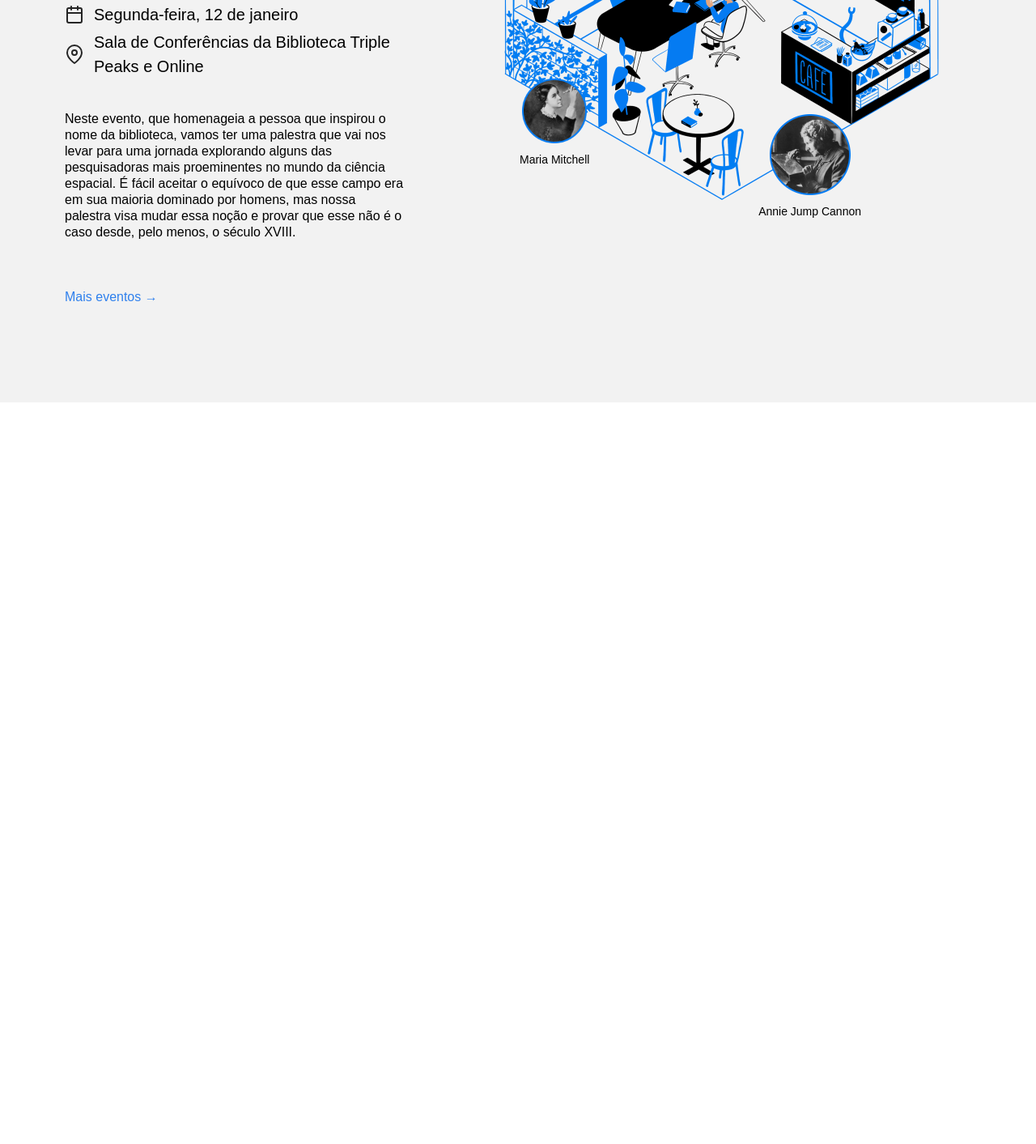
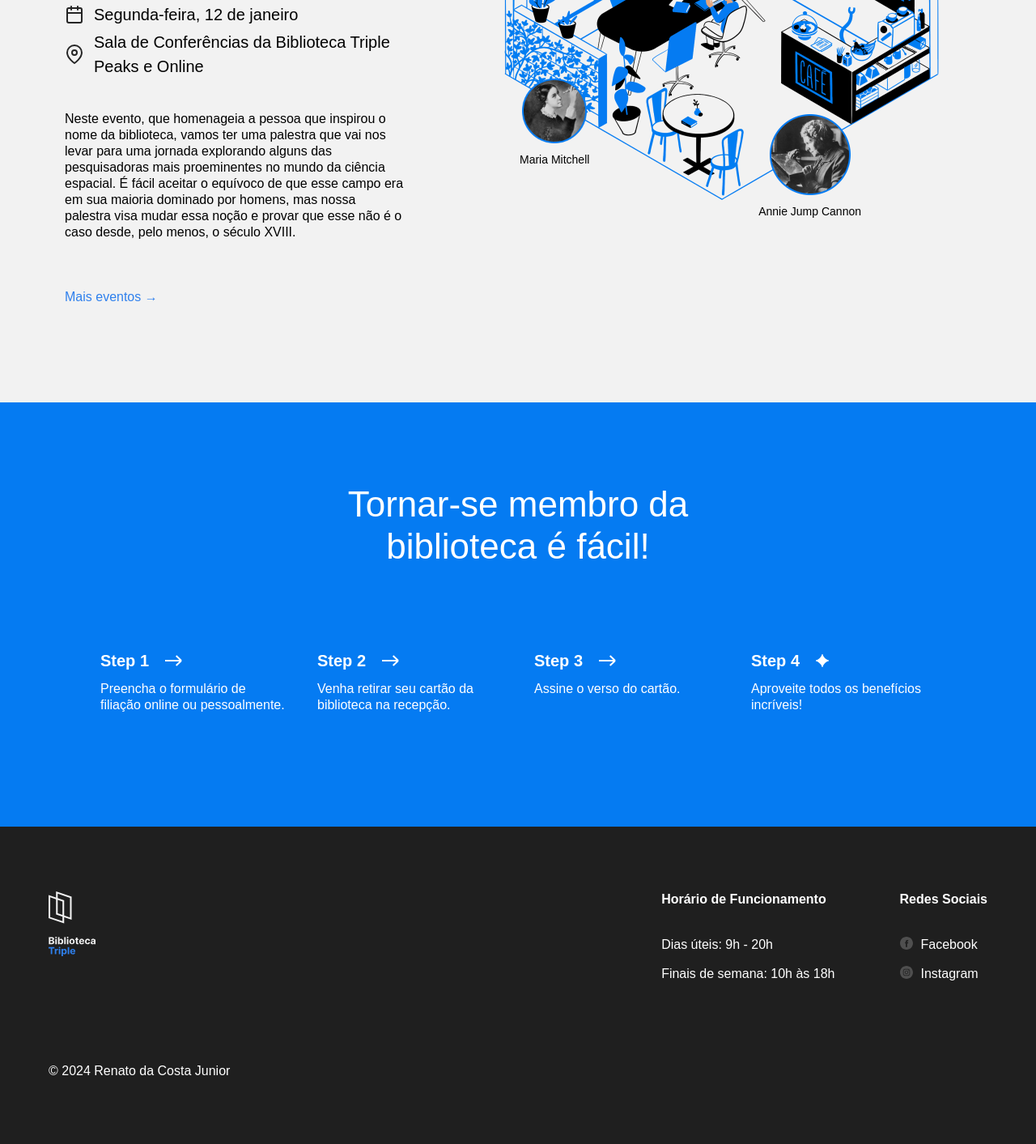
Before and after one commit to RenatoJr08/web_project_library, a plain HTML site: page index.html in a window 1280 px wide. Shown: the part 2493-3906 px from the top of the page at 81% size. Before the commit the page ends 2990 px from the top, so only its background shows below. Drawn offline with Linux system fonts and the light colour scheme.

Commit message:
introdução seção rodapé

```diff
--- a/index.html
+++ b/index.html
@@ -26,10 +26,10 @@
               <a class="nav__link" href="#events">Eventos</a>
             </li>
             <li>
-              <a class="nav__link">Seja um membro</a>
+              <a class="nav__link" href="#membership">Seja um membro</a>
             </li>
             <li>
-              <a class="nav__link">Contatos</a>
+              <a class="nav__link" href="#footer">Contatos</a>
             </li>
           </ul>
         </nav>
@@ -216,7 +216,110 @@
           </div>
           <!-- Comece a criar a composição aqui -->
         </section>
+        <section class="membership" id="membership">
+          <h2 class="membership__title">
+            Tornar-se membro da biblioteca é fácil!
+          </h2>
+          <ul class="membership__steps">
+            <li class="step">
+              <h3 class="step__title">
+                Step 1
+                <img
+                  src="./images/icon_step_forward.svg"
+                  alt="icon forward"
+                  class="step__icon"
+                />
+              </h3>
+              <p class="step__description">
+                Preencha o formulário de filiação online ou pessoalmente.
+              </p>
+            </li>
+            <li class="step">
+              <h3 class="step__title">
+                Step 2
+                <img
+                  src="./images/icon_step_forward.svg"
+                  alt="icon forward"
+                  class="step__icon"
+                />
+              </h3>
+              <p class="step__description">
+                Venha retirar seu cartão da biblioteca na recepção.
+              </p>
+            </li>
+            <li class="step">
+              <h3 class="step__title">
+                Step 3
+                <img
+                  src="./images/icon_step_forward.svg"
+                  alt="icon forward"
+                  class="step__icon"
+                />
+              </h3>
+              <p class="step__description">Assine o verso do cartão.</p>
+            </li>
+            <li class="step">
+              <h3 class="step__title">
+                Step 4
+                <img
+                  src="./images/icon_step_finish.svg"
+                  alt="icon finish"
+                  class="step__icon"
+                />
+              </h3>
+              <p class="step__description">
+                Aproveite todos os benefícios incríveis!
+              </p>
+            </li>
+          </ul>
+        </section>
       </main>
+      <footer class="footer" id="footer">
+        <section class="footer__columns">
+          <div class="footer__column">
+            <img
+              src="./images/logo_white.svg"
+              alt="Logotipo da Biblioteca Triple Peaks"
+              class="footer__logo"
+            />
+          </div>
+          <div class="footer__column footer__column_content_hours">
+            <h4 class="footer__column-heading">Horário de Funcionamento</h4>
+            <ul class="footer__list">
+              <li class="footer__list-item">
+                <p class="footer__paragraph">Dias úteis: 9h - 20h</p>
+              </li>
+              <li class="footer__list-item">
+                <p class="footer__paragraph">Finais de semana: 10h às 18h</p>
+              </li>
+            </ul>
+          </div>
+          <div class="footer__column footer__column_content_social">
+            <h4 class="footer__column-heading">Redes Sociais</h4>
+            <ul class="footer__list">
+              <li class="footer__list-item">
+                <a href="#" class="footer__column-link">
+                  <img
+                    src="./images/facebook_white.svg"
+                    alt="Logotipo do Facebook"
+                    class="footer__social-icon"
+                  />Facebook</a
+                >
+              </li>
+              <li class="footer__list-item">
+                <a href="#" class="footer__column-link">
+                  <img
+                    src="./images/instagram_white.svg"
+                    alt="Logotipo do Instagram"
+                    class="footer__social-icon"
+                  />Instagram</a
+                >
+              </li>
+            </ul>
+          </div>
+        </section>
+        <div class="footer__copyright">© 2024 Renato da Costa Junior</div>
+      </footer>
     </div>
   </body>
 </html>
--- a/styles/style.css
+++ b/styles/style.css
@@ -297,3 +297,109 @@
   font-size: 14px;
   margin: 0;
 }
+
+.membership {
+  padding: 100px 0 140px;
+  background-color: #057bf2;
+  color: #ffffff;
+}
+
+.membership__title {
+  max-width: 574px;
+  margin: 0 auto;
+  text-align: center;
+  font-size: 44px;
+  font-weight: 500;
+  line-height: 52px;
+}
+
+.membership__steps {
+  list-style-type: none;
+  padding: 0;
+  margin: 100px 0 0;
+  display: flex;
+  justify-content: center;
+  gap: 40px;
+}
+
+.step {
+  width: 228px;
+}
+
+.step__title {
+  margin: 0;
+  font-size: 20px;
+  line-height: 30px;
+  font-weight: 700;
+  display: flex;
+  align-items: center;
+}
+
+.step__icon {
+  margin-left: 20px;
+}
+
+.step__description {
+  margin: 10px 0 0;
+}
+
+.footer {
+  box-sizing: border-box;
+  background-color: #1f1f1f;
+  color: #ffffff;
+  padding: 80px 60px;
+}
+
+.footer__columns {
+  display: flex;
+}
+
+.footer__column_content_hours {
+  margin-left: auto;
+}
+
+.footer__column_content_social {
+  margin-left: 80px;
+}
+
+.footer__logo {
+  width: 58px;
+  height: 80px;
+}
+
+.footer__column-heading {
+  margin: 0;
+  padding-bottom: 20px;
+}
+
+.footer__list {
+  /* O código abaixo remove os estilos do navegador padrão para listas */
+  list-style-type: none;
+  padding: 0;
+  margin: 0;
+}
+
+.footer__list-item {
+  margin: 0;
+  margin-top: 16px;
+}
+
+.footer__paragraph {
+  margin: 0;
+}
+
+.footer__column-link {
+  color: white;
+  text-decoration: none;
+  display: flex;
+  gap: 10px;
+}
+
+.footer__social-icon {
+  width: 16px;
+  height: 16px;
+}
+
+.footer__copyright {
+  margin-top: 100px;
+}
```
